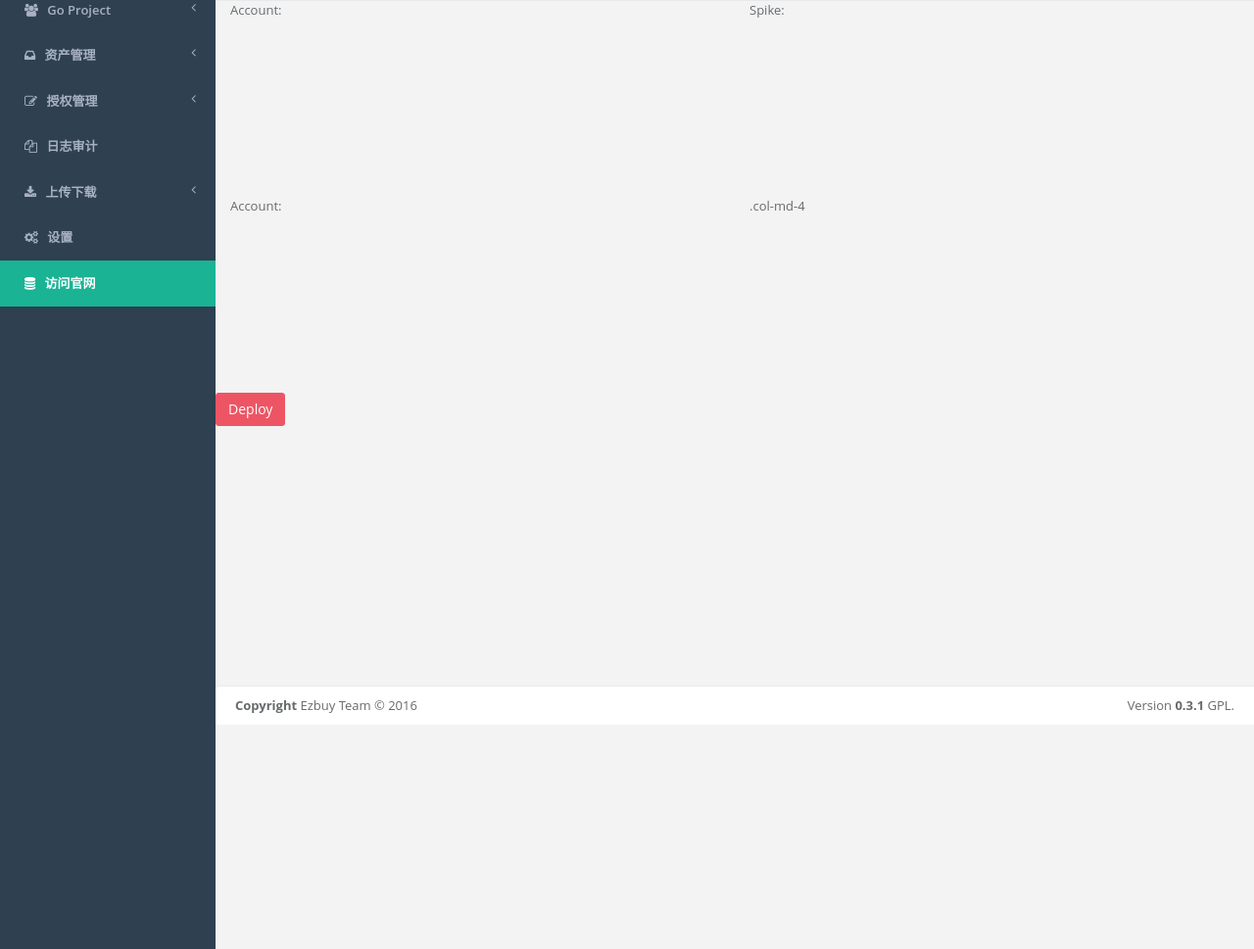
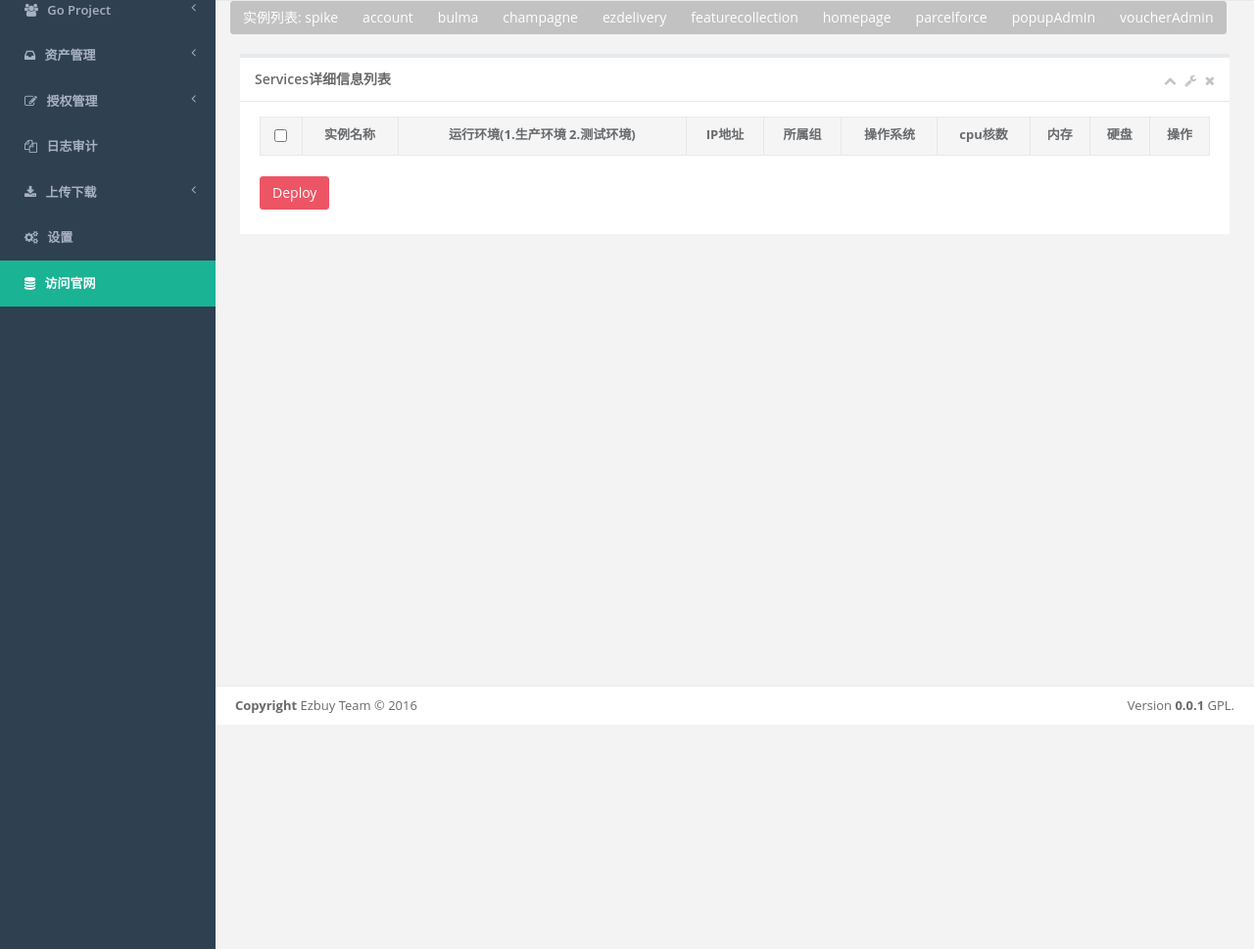
Before and after one commit to ezbuy/cmdb, a Django app: page /asset/goServices/ in a window 1280 px wide. Shown: the part 60-1029 px from the top of the page at 98% size. Run offline with Django 3.2, Linux system fonts and the light colour scheme; data that the repository does not hold is empty; some libraries are stand-ins or nearby versions.

Commit message:
goservices

```diff
--- a/asset/models.py
+++ b/asset/models.py
@@ -103,14 +103,18 @@ class AssetRecord(models.Model):
 
 
 class spike(models.Model):
+    ip = models.CharField(max_length=32, blank=True, null=True, verbose_name=u"主机IP")
     name = models.CharField(max_length=32, verbose_name=u'spike services name')
+    env = models.IntegerField(choices=ASSET_ENV, blank=True, null=True, verbose_name=u"运行环境")
 
     def __unicode__(self):
         return self.name
 
 
 class account(models.Model):
+    ip = models.CharField(max_length=32, blank=True, null=True, verbose_name=u"主机IP")
     name = models.CharField(max_length=32, verbose_name=u'account services name')
+    env = models.IntegerField(choices=ASSET_ENV, blank=True, null=True, verbose_name=u"运行环境")
 
     def __unicode__(self):
         return self.name
--- a/asset/views.py
+++ b/asset/views.py
@@ -6,15 +6,6 @@ from asset.utils import *
 from salt.client import LocalClient
 
 
-from fabric.api import (
-    env,
-    hosts,
-    execute,
-    run,
-    settings,
-    sudo,
-    task,
-)
 
 
 import os,commands,re
@@ -36,19 +27,42 @@ def getData(request):
         spikePublish = goPublish(host)
         result = spikePublish.spike()
         print result
+    else:
+        return HttpResponse('No services!!')
     return render_to_response('getdata.html',{'result':result})
     #return HttpResponse(message)
 
 def goServices(request):
     name = 'spike'
     go = goServicesni(name)
-    spikeProject = go.spike()
-    accountProject = go.account()
+    data = request.GET.get('projectName')
+    print data
+    if data is not None:
+        if data =="spike":
+            project = go.spike()
+        elif data == "account":
+            project = go.account()
+        else:
+            return HttpResponse("i am mico!")
+    else:
+        project = go.spike()
     #return HttpResponse(project)
-    return render_to_response('goservices.html',{'spikeProject':spikeProject,'accountProject':accountProject})
+    return render_to_response('goservices.html',{'project':project})
 
 def getServices(request):
-    data = request.GET.getlist('servicesName')
+    data = request.GET.getlist('id')
+
     print data
-    print type(data)
-    return HttpResponse(data)
+    host=['test4']
+    for i in host:
+        for s in data:
+            message = "salt '%s' cmd.run 'supervisorctl restart %s'" % (i, s)
+            os.system("echo %s >> /tmp/test.txt" % message)
+            os.system("salt '%s' cmd.run 'supervisorctl restart %s' >> /tmp/test.txt" % (i, s))
+    f = open('/tmp/test.txt', 'r')
+    result = f.readlines()
+    #return HttpResponse(data)
+
+
+    os.system('rm /tmp/test.txt')
+    return render_to_response('getservices.html',{'result':result})
--- a/mico/settings.py
+++ b/mico/settings.py
@@ -46,7 +46,7 @@ MIDDLEWARE_CLASSES = [
     'django.middleware.security.SecurityMiddleware',
     'django.contrib.sessions.middleware.SessionMiddleware',
     'django.middleware.common.CommonMiddleware',
-    'django.middleware.csrf.CsrfViewMiddleware',
+    #'django.middleware.csrf.CsrfViewMiddleware',
     'django.contrib.auth.middleware.AuthenticationMiddleware',
     'django.contrib.auth.middleware.SessionAuthenticationMiddleware',
     'django.contrib.messages.middleware.MessageMiddleware',
--- a/static/js/inspinia.js
+++ b/static/js/inspinia.js
@@ -34,9 +34,9 @@ $(document).ready(function () {
     });
 
     // Append config box / Only for demo purpose
-    $.get("/skin_config/", function (data) {
-        $('body').append(data);
-    });
+    //$.get("/skin_config/", function (data) {
+    //    $('body').append(data);
+    //});
 
     // minimalize menu
     $('.navbar-minimalize').click(function () {
--- a/templates/footer.html
+++ b/templates/footer.html
@@ -1,6 +1,6 @@
 <div class="footer fixed">
     <div class="pull-right">
-        Version <strong>0.3.1</strong> GPL.
+        Version <strong>0.0.1</strong> GPL.
     </div>
     <div>
         <strong>Copyright</strong> Ezbuy Team &copy; 2016
--- a/templates/goservices.html
+++ b/templates/goservices.html
@@ -4,35 +4,51 @@
 <style>
     .div-height{height: 200px;}
 </style>
+  <form action="{% url 'goServices' %}" method="get">
+ <div class="btn-group" role="group" aria-label="..." >
 
-<div class="row">
+  <button type="submit" class="btn btn-default" name="projectName" value="spike">实例列表: spike</button>
+  <button type="submit" class="btn btn-default" name="projectName" value="account">account</button>
+  <button type="submit" class="btn btn-default" name="projectName" value="bulma">bulma</button>
+  <button type="submit" class="btn btn-default" name="projectName" value="champagne">champagne</button>
+  <button type="submit" class="btn btn-default" name="projectName" value="ezdelivery">ezdelivery</button>
+  <button type="submit" class="btn btn-default" name="projectName" value="featurecollection">featurecollection</button>
+  <button type="submit" class="btn btn-default" name="projectName" value="homepage">homepage</button>
+  <button type="submit" class="btn btn-default" name="projectName" value="parcelforce">parcelforce</button>
+  <button type="submit" class="btn btn-default" name="projectName" value="popupAdmin">popupAdmin</button>
+   <button type="submit" class="btn btn-default" name="projectName" value="voucherAdmin">voucherAdmin</button>
+</div>
+    </form>
 
-  <form action="{% url 'getServices' %}" method="get">
+<!--div class="row">
+
+  <form action="{#% url 'getServices' %#}" method="get">
     <div class="col-md-6 div-height">Account:
-        {% for services in accountProject %}
+        {#% for services in accountProject %#}
             <label class="checkbox">
-                <input type="checkbox" name="servicesName" value="{{ services }}">
-                    {{ services }}
+                <input type="checkbox" name="servicesName" value="{#  #}{ services }}">
+                    {#  #}{ services }}
             </label>
-        {% endfor %}
+        {#% endfor %#}
     </div>
 
     <div class="col-md-6 div-height">Spike:
-        {% for services in spikeProject %}
+        {#% for services in spikeProject %#}
             <label class="checkbox">
-                <input type="checkbox" name="servicesName" value="{{ services }}">
-                    {{ services }}
+                <input type="checkbox" name="servicesName" value="{#  #}{ services }}">
+                    {#  #}{ services }}
             </label>
-        {% endfor %}
+        {#% endfor %#}
      </div>
 
       <div class="col-md-6 div-height">Account:
-        {% for services in accountProject %}
+        {#% for services in accountProject %#}
             <label class="checkbox">
-                <input type="checkbox" name="servicesName" value="{{ services }}">
-                    {{ services }}
+                <input type="checkbox" name="servicesName" value="{#  #}{ services }}">
+                    {#  #}{ services }}
             </label>
-        {% endfor %}
+        {#% endfor %#}
+
     </div>
     <div class="col-md-6 div-height">.col-md-4</div>
       <br/>
@@ -43,6 +59,82 @@
   <div class="col-md-6">.col-md-8</div>
   <div class="col-md-6">.col-md-4</div>
 </div-->
+
+
+    <div class="wrapper wrapper-content animated fadeInRight">
+    <div class="row">
+        <div class="col-sm-12">
+            <div class="ibox float-e-margins" id="all">
+                <div class="ibox-title">
+                    <h5> Services详细信息列表</h5>
+                    <div class="ibox-tools">
+                        <a class="collapse-link">
+                            <i class="fa fa-chevron-up"></i>
+                        </a>
+                        <a class="dropdown-toggle" data-toggle="dropdown" href="#">
+                            <i class="fa fa-wrench"></i>
+                        </a>
+                        <a class="close-link">
+                            <i class="fa fa-times"></i>
+                        </a>
+                    </div>
+                </div>
+
+                <div class="ibox-content">
+                    <form action="{% url 'getServices' %}" method="get">
+
+                        <table class="table table-striped table-bordered table-hover " id="editable" name="editable">
+                            <thead>
+                                <tr>
+                                    <th class="text-center">
+                                        <input id="checkall" type="checkbox" class="i-checks" name="checkall" value="checkall" data-editable='false' onclick="check_all('asset_form')">
+                                    </th>
+                                    <th class="text-center"> 实例名称 </th>
+                                    <th class="text-center"> 运行环境(1.生产环境  2.测试环境) </th>
+                                    <th class="text-center"> IP地址 </th>
+                                    <th class="text-center"> 所属组 </th>
+                                    <th class="text-center"> 操作系统 </th>
+                                    <th class="text-center"> cpu核数 </th>
+                                    <th class="text-center"> 内存 </th>
+                                    <th class="text-center"> 硬盘 </th>
+                                    <th class="text-center"> 操作 </th>
+                                </tr>
+                            </thead>
+                            <tbody>
+                            {% for services in project %}
+                                <tr class="gradeX">
+                                    <td class="text-center"  data-editable='false'>
+                                        <input name="id" value="{{ services.name }}" type="checkbox" class="i-checks">
+                                    </td>
+                                    <td class="text-center"> <a href="#">{{ services.name }}</a></td>
+                                    <td class="text-center"> {{ services.env }} </td>
+                                    <td class="text-center"> {{ services.ip }} </td>
+                                    <td class="text-center">{{ asset.group.get }}</td>
+                                    <td class="text-center">{{ asset.system_type }}{{ asset.system_version }}</td>
+                                    <td class="text-center"> {{ asset.cpu }} </td>
+                                    <td class="text-center"> {{ asset.memory }}{% if asset.memory %}G{% endif %}</td>
+                                    <td class="text-center"> {{ asset.disk }}{% if asset.disk %}G{% endif %}</td>
+
+                                </tr>
+                            {% endfor %}
+                            </tbody>
+                        </table>
+                        <div class="row">
+                            <div class="col-sm-6">
+
+{#                                 <input type="button" id="asset_update" class="btn btn-info btn-sm"  name="update_button" value="更新"/>#}
+{#                                <input type="button" id="asset_update_all" class="btn btn-primary btn-sm"  name="update_button" value="更新全部"/>#}
+
+                            </div>
+
+                        </div>
+                      <input class="btn btn-danger" type="submit" value="Deploy">
+                    </form>
+                </div>
+            </div>
+        </div>
+    </div>
+</div>
 {% endblock %}
 
 </html>
```
Also changed, not shown: templates/getservices.html (added, +14 -0 lines), asset/migrations/0004_auto_20160613_1428.py (added), 4 other files.
